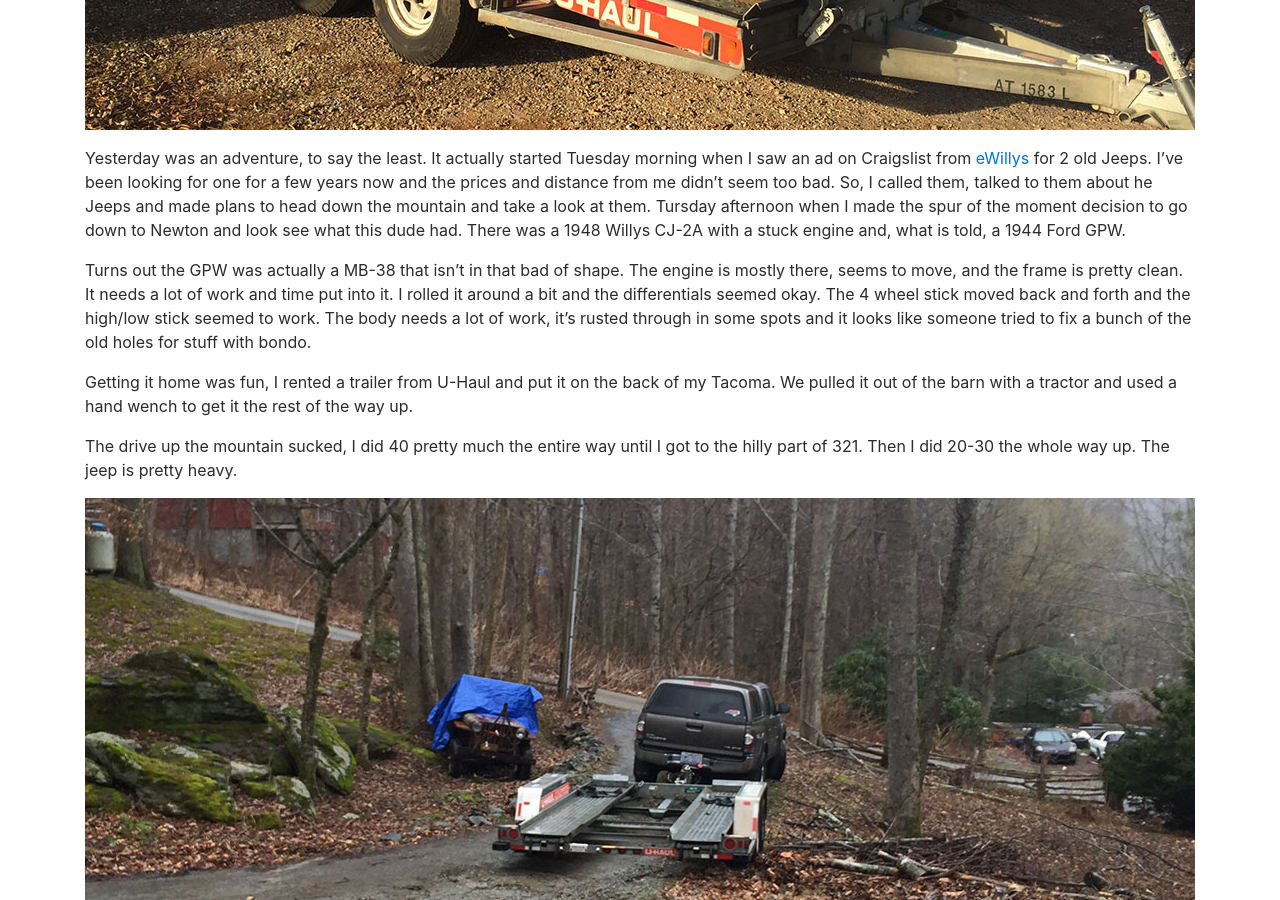
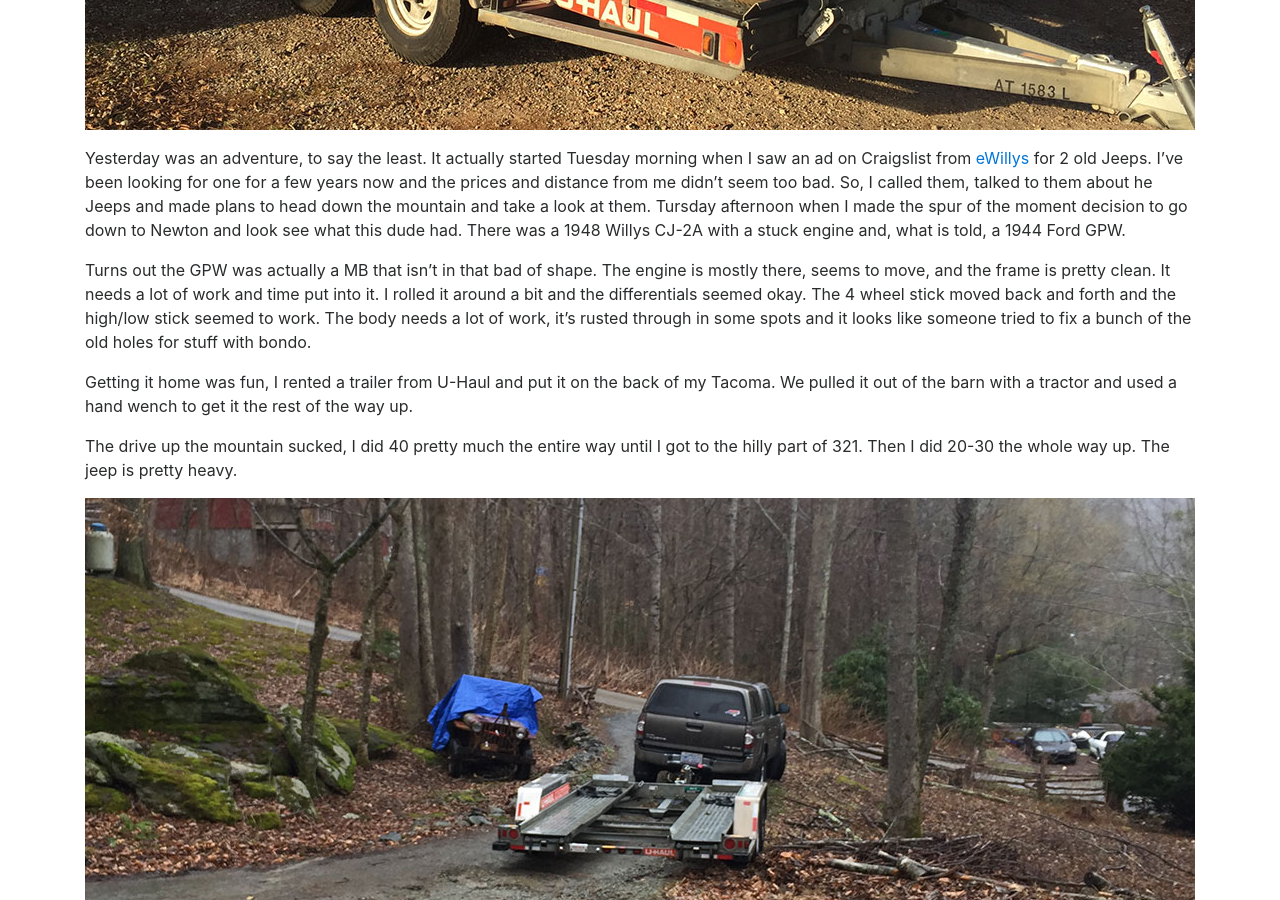
Before and after one commit to 44mb/44mb.github.io, a Jekyll site: the page built from _posts/2017-02-25-finding-and-getting-this-thing-home.md, in a window 1280 px wide and 900 px high, scrolled down 1140 px. Built offline with Jekyll 4.4.1, drawn with Linux system fonts in a browser that asks for light colours; nearby versions of some CDN libraries; some of the changed text lies outside the part shown.

Commit message:
It's not a MB-38, it's just an MB

```diff
--- a/_config.yml
+++ b/_config.yml
@@ -1,7 +1,7 @@
-title: My MB-38 project
-tagline: In February 2017 I found, what I believe to be, a 1944 Willys MB-38 Jeep from World War 2. This is how I'm dealing with that decision.
+title: My MB project
+tagline: In February 2017 I found, what I believe to be, a 1944 Willys MB Jeep from World War 2. This is how I'm dealing with that decision.
 email: your-email@domain.com
-description: This is about my Willys MB-38 Jeep. Hopefully I can get it to run and do something with it.
+description: This is about my Willys MB Jeep. Hopefully I can get it to run and do something with it.
 url: "https://mb38.github.io"
 markdown: kramdown
 paginate: 3
--- a/_posts/2017-02-25-finding-and-getting-this-thing-home.md
+++ b/_posts/2017-02-25-finding-and-getting-this-thing-home.md
@@ -15,7 +15,7 @@
 had. There was a 1948 Willys CJ-2A with a stuck engine and, what is told, a 1944
 Ford GPW.
 
-Turns out the GPW was actually a MB-38 that isn't in that bad of shape. The
+Turns out the GPW was actually a MB that isn't in that bad of shape. The
 engine is mostly there, seems to move, and the frame is pretty clean. It
 needs a lot of work and time put into it. I rolled it around a bit and
 the differentials seemed okay. The 4 wheel stick moved back and forth and
```
Also changed, not shown: favicon.png (added).
